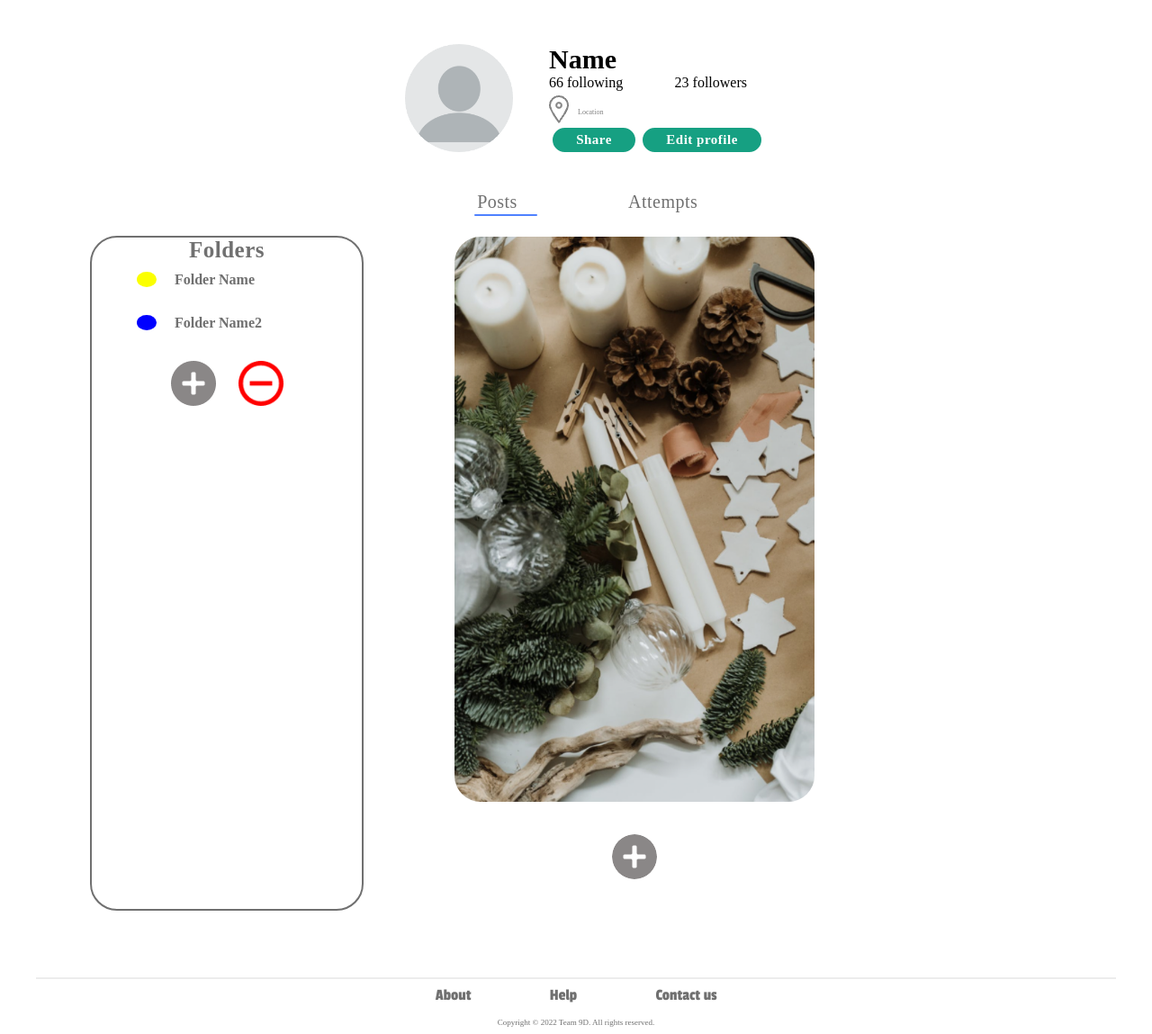
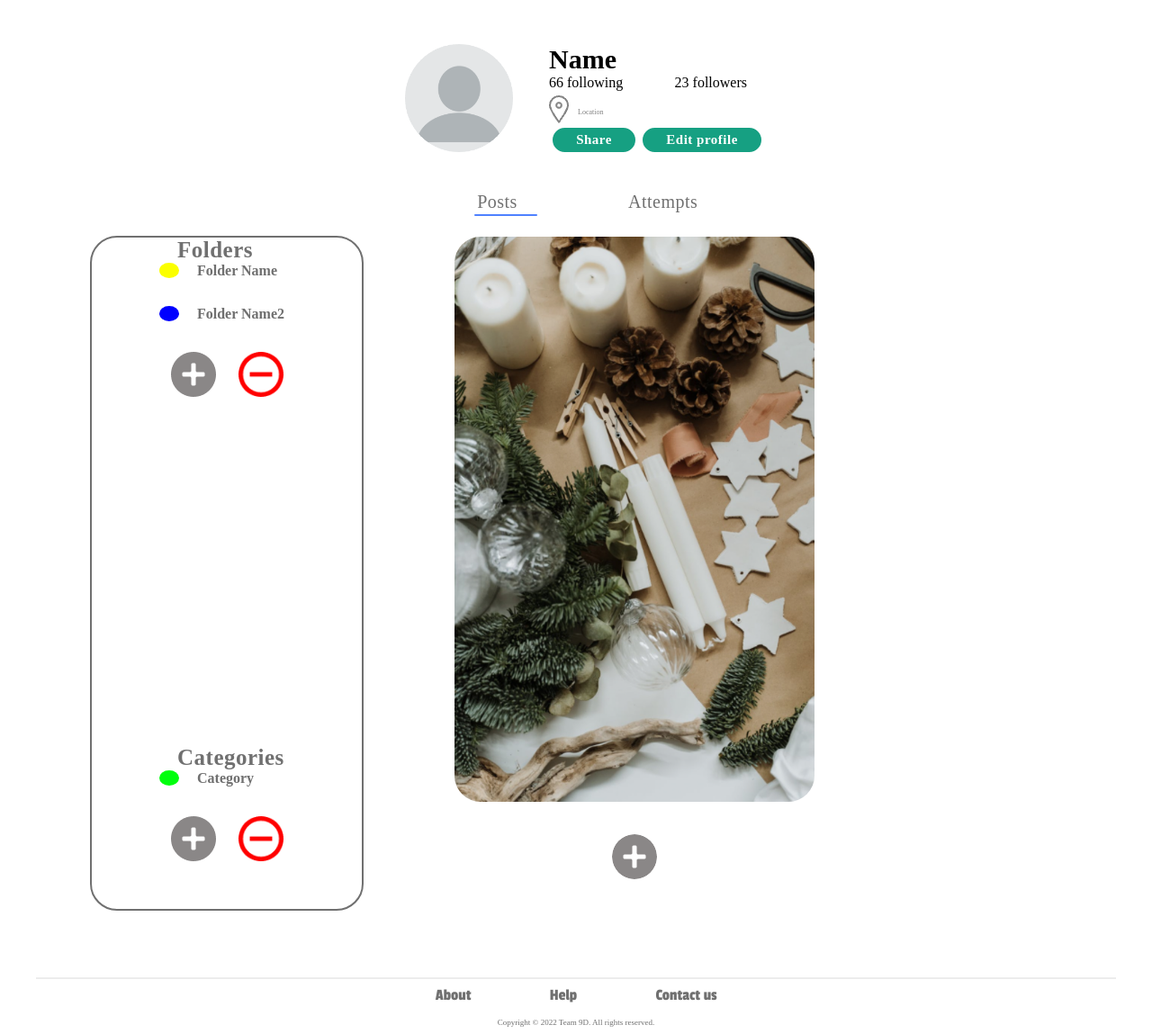
Before and after one commit to Sajtospoga01/ditry_project, a Django app: template templates/feed_templates/personalPage.html in a window 1280 px wide. Shown: the part 159-1308 px from the top of the page at 90% size. Run offline with Django 3.2, Linux system fonts and the light colour scheme; the template is opened without the code that fills it, so the values that code supplies are empty; parts of the project's set-up code (start-up, migrations or seed data) failed here and were passed over; some libraries are stand-ins or nearby versions.

Commit message:
add category setting on personal page

```diff
--- a/static/css/personalPage.css
+++ b/static/css/personalPage.css
@@ -147,21 +147,23 @@
     align-items: center;
 }
 
-#page  #frame #folderAndPics #folders #foldersText{
+#page  #frame #folderAndPics #folders .foldersText{
     letter-spacing: 0.5px;
     text-decoration: none;
     font-size: 25px;
     font-weight: 900;
     color: #707070;
-    border-bottom: 10px solid rgb(255, 255, 255);
+    border-bottom: 20px solid rgb(255, 255, 255);
+    border-left: 20px solid #ffffff;
 }
 
 #page  #frame #folderAndPics #folders #customFrame{
     width: 200px;
+    height: 700px;
     display: flex;
     flex-direction: column;
-    justify-content: center;
-    align-items: center;
+    justify-content:space-between;
+    align-items:center;
 }
 
 #page  #frame #folderAndPics #folders #customFrame .folder{
@@ -187,7 +189,7 @@
     color: #000000;
 }
 
-#page  #frame #folderAndPics #folders #customFrame #operaFrame{
+#page  #frame #folderAndPics #folders #customFrame .operaFrame{
     display: flex;
     align-items: center;
     justify-content: space-around;
@@ -195,8 +197,13 @@
     width: 150px;
 }
 
-#page  #frame #folderAndPics #folders #customFrame #operaFrame .addDeleteCat .addDeleteCatButton{
+#page  #frame #folderAndPics #folders #customFrame .operaFrame .addDeleteCat .addDeleteCatButton{
     width: 50px;
+}
+
+#page  #frame #folderAndPics #folders #customFrame #catFrame{
+    width: 500px;
+    height: 200px;
 }
 
 #page  #frame #folderAndPics #picFrame{
--- a/templates/feed_templates/personalPage.html
+++ b/templates/feed_templates/personalPage.html
@@ -39,8 +39,9 @@
     </div>
     <div id="folderAndPics">
         <div id="folders">
-            <span id="foldersText">Folders</span>
             <div id="customFrame">
+                <div class="forderFrame">
+                    <span class="foldersText">Folders</span>
                     <div class="folder">
                         <a href="" style="border-color:rgb(251, 255, 0)"  class="icon"></a>
                         <a href=""><span>Folder Name</span></a>
@@ -49,9 +50,21 @@
                         <a href="" style="border-color:blue" class="icon"></a>
                         <a href=""><span>Folder Name2</span></a>
                     </div>
-                <div id="operaFrame">
+                    <div class="operaFrame">
                         <a class="addDeleteCat" href=""><img class="addDeleteCatButton" src="{% static 'images/addPost.png' %}" alt="addCat"></a>
                         <a class="addDeleteCat" href=""><img class="addDeleteCatButton" src="{% static 'images/delete.png' %}" alt="deleteCat"></a>
+                    </div>
+                </div>
+                <div class="catFrame">
+                    <span class="foldersText">Categories</span>
+                    <div class="folder">
+                        <a href="" style="border-color:rgb(0, 255, 13)"  class="icon"></a>
+                        <a href=""><span>Category</span></a>
+                    </div>
+                    <div class="operaFrame">
+                        <a class="addDeleteCat" href=""><img class="addDeleteCatButton" src="{% static 'images/addPost.png' %}" alt="addCat"></a>
+                        <a class="addDeleteCat" href=""><img class="addDeleteCatButton" src="{% static 'images/delete.png' %}" alt="deleteCat"></a>
+                    </div>
                 </div>
             </div>
         </div>
```
Lines whose indentation alone changed are shown as unchanged.
